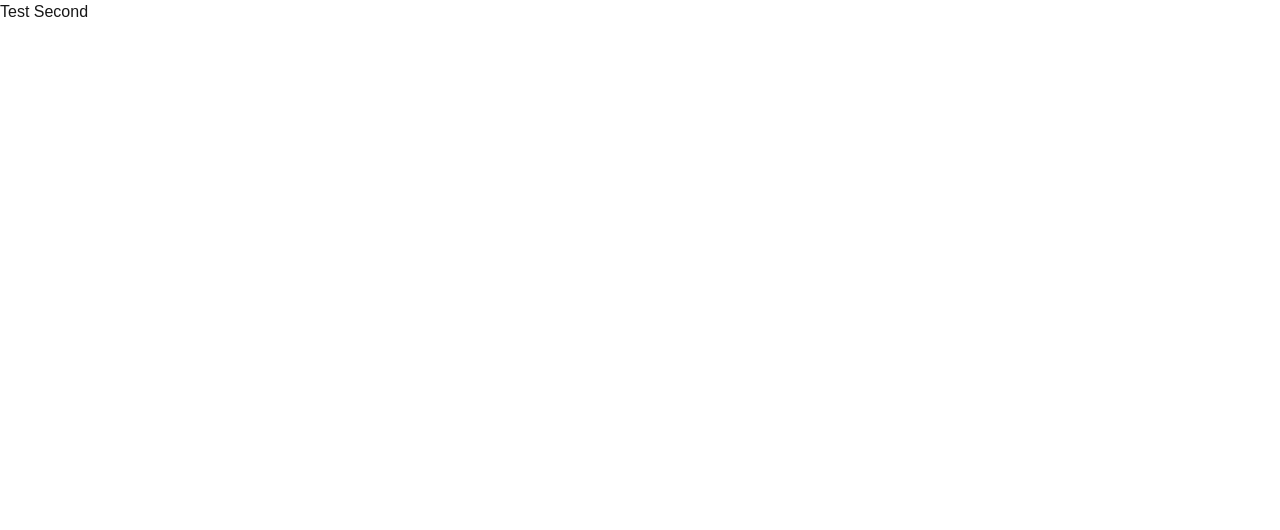
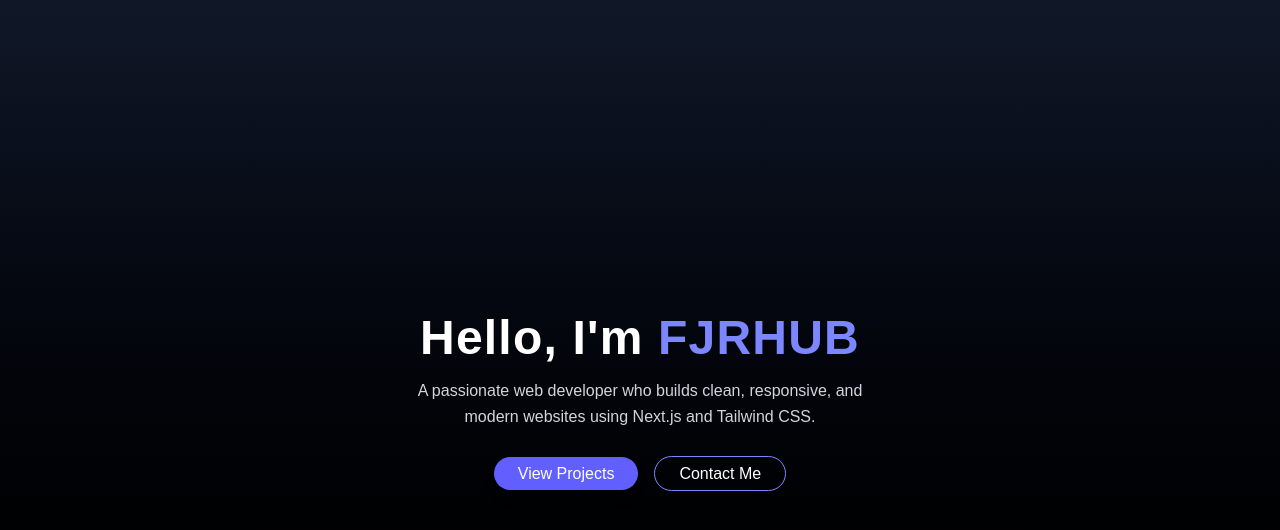
Before and after one commit to fjrhub/fjr, a Next.js app: page / in a window 1280 px wide. Shown: the top 530 px of the page. Built offline with nearby package versions, Linux system fonts and the light colour scheme.

Commit message:
feat(page): add modern hero section with gradient background and call-to-action buttons

```diff
--- a/app/page.js
+++ b/app/page.js
@@ -2,10 +2,28 @@
 
 export default function Home() {
   return (
-    <div>
-      <h1>
-        Test Second
+    <main className="min-h-screen flex flex-col items-center justify-center bg-gradient-to-b from-gray-900 to-black text-white px-6 text-center">
+      <h1 className="text-5xl font-extrabold tracking-wide mb-4">
+        Hello, I'm <span className="text-indigo-400">FJRHUB</span>
       </h1>
-    </div>
+      <p className="text-gray-300 max-w-md leading-relaxed mb-8">
+        A passionate web developer who builds clean, responsive, and modern
+        websites using Next.js and Tailwind CSS.
+      </p>
+      <div className="space-x-4">
+        <a
+          href="#projects"
+          className="bg-indigo-500 hover:bg-indigo-600 text-white px-6 py-2 rounded-full shadow-lg transition"
+        >
+          View Projects
+        </a>
+        <a
+          href="#contact"
+          className="border border-indigo-400 hover:bg-indigo-500 hover:text-white px-6 py-2 rounded-full transition"
+        >
+          Contact Me
+        </a>
+      </div>
+    </main>
   );
 }
```
